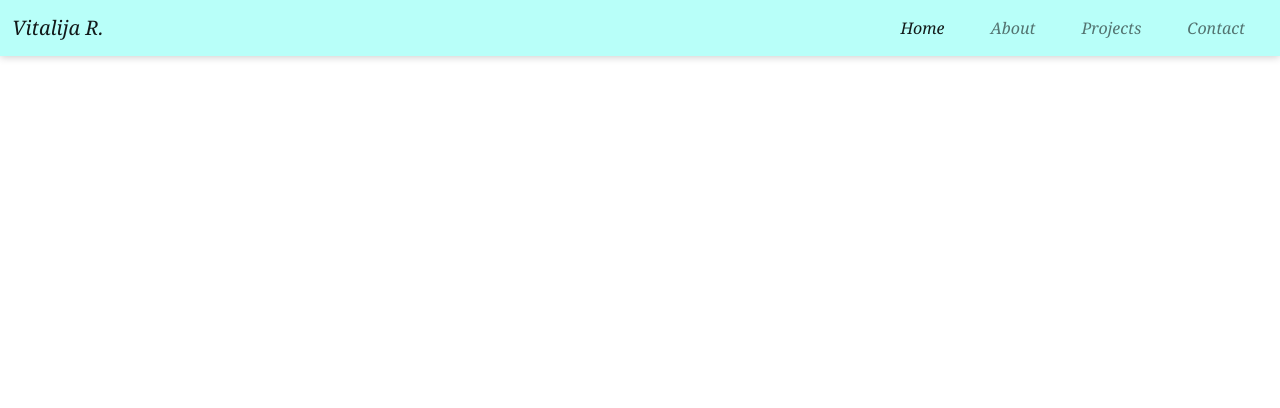
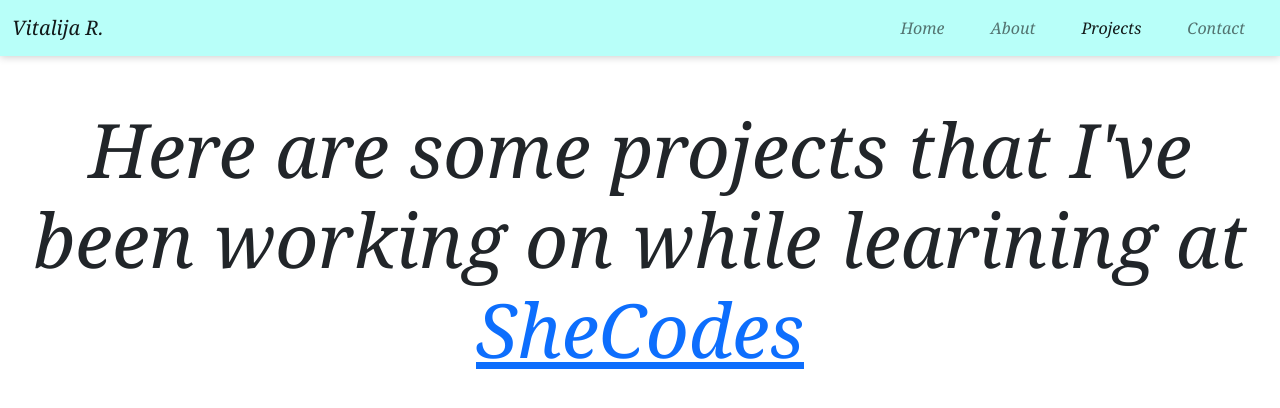
Before and after one commit to vitamix159/Portfolio-project, a plain HTML site: page projects.html in a window 1280 px wide. Drawn offline with nearby package versions, Linux system fonts and the light colour scheme; a web font is replaced by a local one.

```diff
--- a/projects.html
+++ b/projects.html
@@ -27,13 +27,13 @@
           <div class="collapse navbar-collapse justify-content-end" id="navbarNav">
             <ul class="navbar-nav color">
               <li class="nav-item">
-                <a class="nav-link active" aria-current="page" href="/index.html" title="Homepage">Home</a>
+                <a class="nav-link" aria-current="page" href="/index.html" title="Homepage">Home</a>
               </li>
               <li class="nav-item">
                 <a class="nav-link" href="/about.html" title="Get to know me">About</a>
               </li>
               <li class="nav-item">
-                <a class="nav-link" href="/projects.html" title="See my projects">Projects</a>
+                <a class="nav-link active" href="/projects.html" title="See my projects">Projects</a>
               </li>
               <li class="nav-item">
                 <a class="nav-link" href="/#contact" title="Get in touch!">Contact</a>
@@ -41,4 +41,9 @@
             </ul>
           </div>
         </div>
-      </nav>
+    </nav>
+    </div>
+ </header>
+        <h1 class="preface mt-5">Here are some projects that I've been working on while learining at <a href="https://shecodes.io">SheCodes</a></h1>
+
+</body>
```
Also changed, not shown: Emojies/1647594822561.png (deleted), Emojies/1647594822579.png (deleted), Emojies/1647594822645.png (deleted), Images/demo-portfolio.PNG (added), Images/french-food.PNG (added), Images/vinyl.PNG (added), Images/weather-app.PNG (added).
